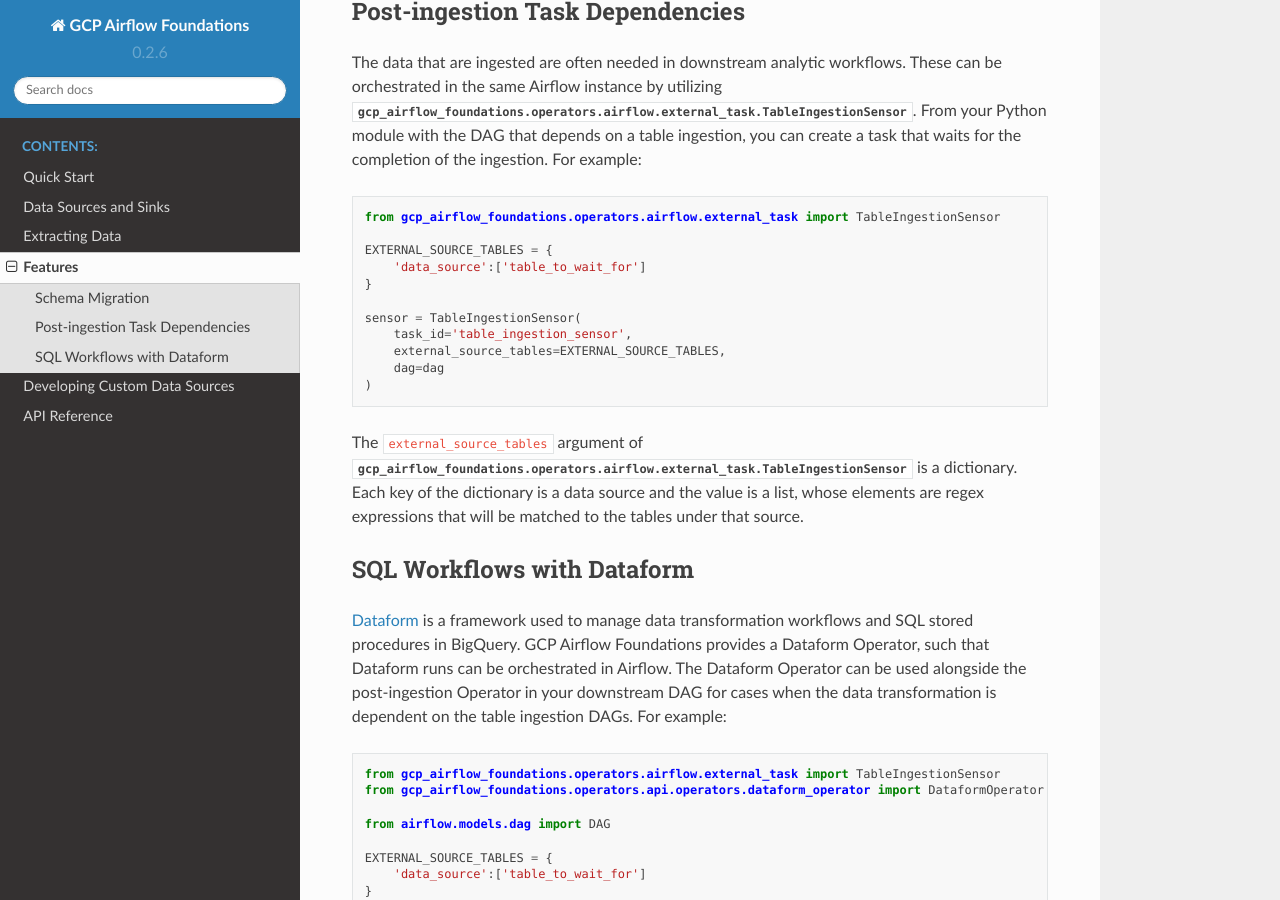
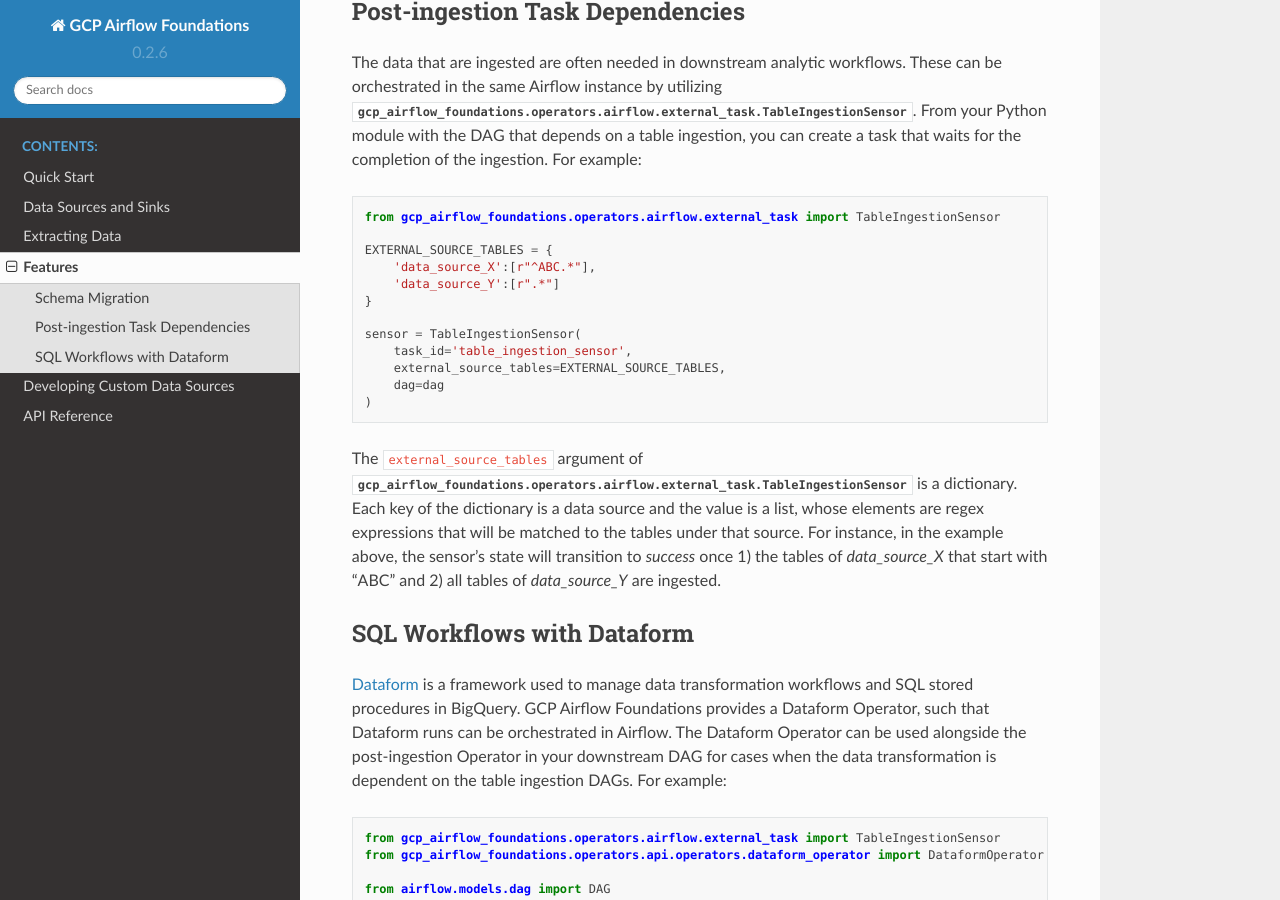
Before and after one commit to badal-io/gcp-airflow-foundations, a Sphinx documentation site: the page built from docs/features.rst, in a window 1280 px wide and 900 px high, scrolled down 581 px. Built offline with Sphinx 7.4.7 and the Read the Docs theme 2.0.0, drawn with Linux system fonts in a browser that asks for light colours.

Commit message:
Response to feedback

```diff
--- a/docs/features.rst
+++ b/docs/features.rst
@@ -30,7 +30,8 @@
     from gcp_airflow_foundations.operators.airflow.external_task import TableIngestionSensor
 
     EXTERNAL_SOURCE_TABLES = {
-        'data_source':['table_to_wait_for']
+        'data_source_X':[r"^ABC.*"],
+        'data_source_Y':[r".*"]
     }
 
     sensor = TableIngestionSensor(
@@ -41,7 +42,8 @@
 
 The ``external_source_tables`` argument of :class:`gcp_airflow_foundations.operators.airflow.external_task.TableIngestionSensor` is a dictionary.
 Each key of the dictionary is a data source and the value is a list, whose elements are regex expressions that will be matched
-to the tables under that source.
+to the tables under that source. For instance, in the example above, the sensor's state will transition to `success` once 1) the tables of `data_source_X`
+that start with "ABC" and 2) all tables of `data_source_Y` are ingested.
 
 .. dataform:
 SQL Workflows with Dataform
--- a/docs/installation.rst
+++ b/docs/installation.rst
@@ -38,6 +38,11 @@
 -------------------------
 - An active Google Cloud with a Cloud Composer environment. The minimal Airflow version required is 2.0.2.
 - Enable Cloud Composer, Cloud Storage, and BigQuery APIs
+- Optional step: setup a `CI/CD pipeline <https://github.com/badal-io/airflow2-local-ci-cd>`_ for your Cloud Composer environmental that installs the dependencies from PyPI and syncs your DAGs.
+
+Running with Docker
+-------------------------
+If you deploy Airflow from a Docker image then you can add GCP Airflow Foundations to the dependencies of your Docker image.
 
 .. airflow_connections
 Airflow Connections
```
Also changed, not shown: docs/.readthedocs.yaml (deleted), 1 other file.
